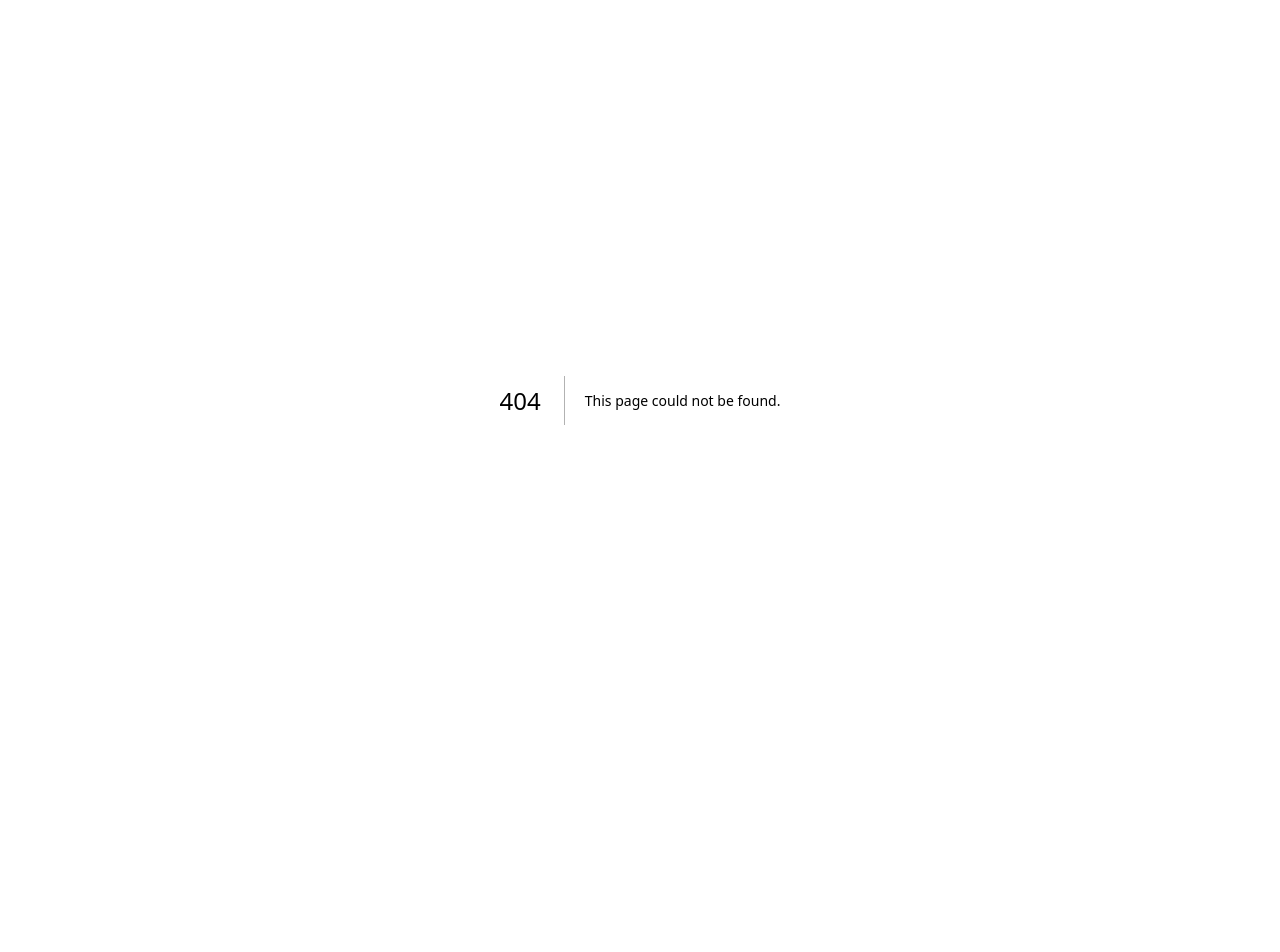
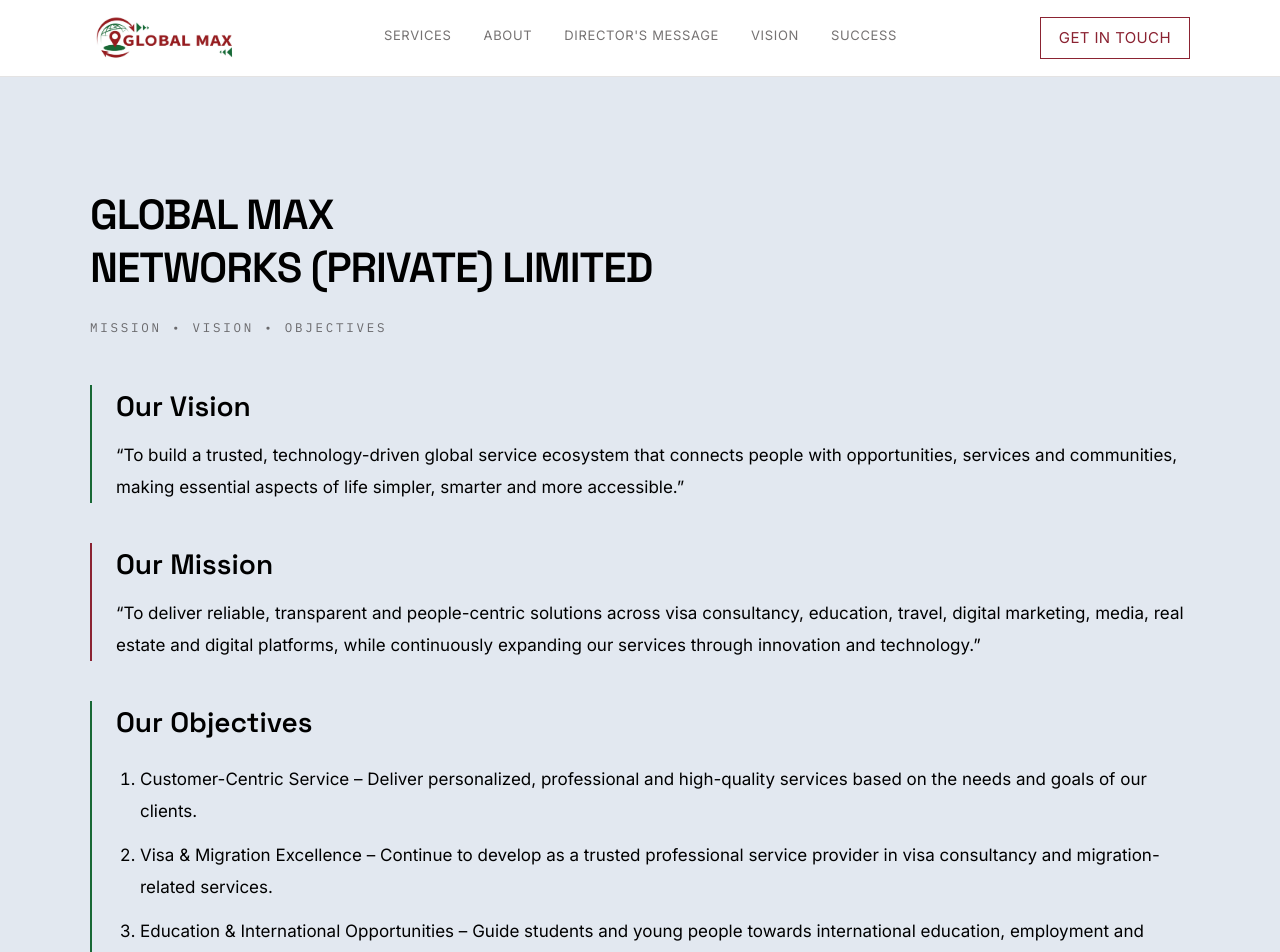
Before and after one commit to globalmax-net/globalmax, a Next.js app: page /vision in a window 1280 px wide. Before the commit this address had no page. Shown: the top 952 px of the page. Before the commit the page ends 800 px from the top, so only its background shows below. Built offline with nearby package versions, Linux system fonts and the light colour scheme.

Commit message:
fix: resolve director message page layout and profile styling

```diff
--- /dev/null
+++ b/app/about/page.tsx
@@ -0,0 +1,13 @@
+import Header from "@/components/Header";
+import About from "@/components/About";
+import Footer from "@/components/Footer";
+
+export default function Home() {
+  return (
+    <main>
+        <Header />
+        <About />
+        <Footer />
+    </main>
+  );
+}
--- /dev/null
+++ b/app/director-message/page.tsx
@@ -0,0 +1,14 @@
+import Header from "@/components/Header";
+import DirectorMessage from "@/components/DirectorMessage";
+import Footer from "@/components/Footer";
+
+
+export default function DirectorMessagePage() {
+    return (
+        <main>
+            <Header />
+            <DirectorMessage />
+            <Footer />
+        </main>
+    );
+}
--- a/app/page.tsx
+++ b/app/page.tsx
@@ -1,9 +1,8 @@
 import Header from "@/components/Header";
 import Hero from "@/components/Hero";
-import ServicesGrid from "@/components/ServicesGrid";
-import About from "@/components/About";
+
 import Stats from "@/components/Stats";
-import DirectorMessage from "@/components/DirectorMessage";
+
 import WhyChooseUs from "@/components/WhyChooseUs";
 import ContactCTA from "@/components/ContactCTA";
 import Footer from "@/components/Footer";
@@ -47,10 +46,7 @@
         ]}
         intervalMs={5000}
       />      <Brand />
-          <DirectorMessage />
 
-      <ServicesGrid />
-      <About />
       <Stats />
       <WhyChooseUs />
       <ContactCTA />
--- /dev/null
+++ b/app/services/page.tsx
@@ -0,0 +1,13 @@
+import Header from "@/components/Header";
+import ServicesGrid from "@/components/ServicesGrid";
+import Footer from "@/components/Footer";
+
+export default function Services() {
+  return (
+    <>
+      <Header />
+      <ServicesGrid />
+      <Footer />
+    </>
+  );
+}
--- /dev/null
+++ b/app/vision/page.tsx
@@ -0,0 +1,13 @@
+import Header from "@/components/Header";
+import VisionMission from "@/components/VisionMission";
+import Footer from "@/components/Footer";
+
+export default function Vision() {
+  return (
+    <main>
+      <Header />
+      <VisionMission />
+      <Footer />
+    </main>
+  )
+}
--- a/components/About.tsx
+++ b/components/About.tsx
@@ -37,16 +37,7 @@
             solutions.
           </p>
 
-          <div className="mt-8 border-l-2 border-gm-green pl-5">
-            <p className="font-display text-lg italic leading-snug">
-              &ldquo;To digitize every essential aspect of human life — connecting services,
-              opportunities, and communities through integrated digital platforms that make living
-              simpler, smarter, and more accessible.&rdquo;
-            </p>
-            <span className="font-mono text-[12px] uppercase tracking-wide text-[--gm-text-soft-inv] mt-3 block">
-              Our vision
-            </span>
-          </div>
+
 
           <ul className="mt-9 flex flex-col">
             {FACTS.map((fact, i) => (
--- a/components/DirectorMessage.tsx
+++ b/components/DirectorMessage.tsx
@@ -2,22 +2,22 @@
 
 export default function DirectorMessage() {
   return (
-    <section id="director" className="bg-gm-paper-2 py-28">
+    <section id="director" className="bg-gm-paper-2 py-28 md:py-32">
       <div className="max-w-[1180px] mx-auto px-6 md:px-10">
-        <div className="font-mono text-[12.5px] uppercase tracking-widest mb-4 text-[--gm-text-soft]">
+        <div className="font-mono text-[12.5px] uppercase tracking-widest mb-6 text-[--gm-text-soft]">
           Director&apos;s message
         </div>
 
-        <div className="grid grid-cols-1 md:grid-cols-[220px_1fr] gap-12">
+        <div className="grid grid-cols-1 md:grid-cols-[220px_1fr] gap-10 md:gap-12 items-start">
           <div className="flex flex-row md:flex-col items-center md:items-start gap-4 md:gap-0">
-            <div className="w-25 h-25 md:w-25 md:h-25 rounded-full overflow-hidden shrink-0">
+            <div className="w-[110px] h-[110px] md:w-[150px] md:h-[150px] rounded-full overflow-hidden border-2 border-white/60 shadow-md shrink-0 bg-white">
               <img
                 src="/profile.jpg"
                 alt="Profile"
                 className="w-full h-full object-cover"
               />
             </div>
-            <div className="md:mt-5">
+            <div className="md:mt-5 text-center md:text-left">
               <div className="font-display text-2xl font-semibold">S. Surenthiran</div>
               <div className="font-mono text-[12px] uppercase tracking-wide text-[--gm-text-soft] mt-1">
                 Founder, Owner &amp; Director
@@ -26,7 +26,7 @@
           </div>
 
           <div>
-            <p className="font-display text-2xl md:text-[28px] leading-snug font-semibold tracking-tight mb-8">
+            <p className="font-display text-2xl md:text-[28px] leading-snug font-semibold tracking-tight mb-8 text-[--gm-ink]">
               &ldquo;Business is not merely about providing a service — it is about creating
               opportunities, building trust, and becoming a reliable partner in people&apos;s
               journeys.&rdquo;
@@ -52,7 +52,6 @@
                 corporate organisations, media partners, investors, and other strategic partners.
               </p>
             </div>
-
           </div>
         </div>
       </div>
--- a/components/Header.tsx
+++ b/components/Header.tsx
@@ -3,10 +3,11 @@
 import React from "react";
 
 const NAV_LINKS = [
-  { label: "Services", href: "#services" },
-  { label: "About", href: "#about" },
-  { label: "Director's Message", href: "#director" },
-  { label: "Why Us", href: "#why-us" },
+  { label: "Services", href: "services" },
+  { label: "About", href: "about" },
+  { label: "Director's Message", href: "director-message" },
+  { label: "Vision", href: "vision" },
+  { label: "Success", href: "success" },
 
 ];
 
--- a/components/ServicesGrid.tsx
+++ b/components/ServicesGrid.tsx
@@ -71,10 +71,7 @@
                   </span>
                 </div>
 
-                {/* Arrow */}
-                <span className="h-9 w-9 rounded-full border border-[--gm-line] flex items-center justify-center text-sm transition-all duration-300 group-hover:bg-gm-ink group-hover:text-white group-hover:border-gm-ink">
-                  →
-                </span>
+
               </div>
             </div>
           ))}
--- /dev/null
+++ b/components/VisionMission.tsx
@@ -0,0 +1,69 @@
+import React from "react";
+
+const OBJECTIVES = [
+  "Customer-Centric Service – Deliver personalized, professional and high-quality services based on the needs and goals of our clients.",
+  "Visa & Migration Excellence – Continue to develop as a trusted professional service provider in visa consultancy and migration-related services.",
+  "Education & International Opportunities – Guide students and young people towards international education, employment and career opportunities.",
+  "Travel & Airline Services – Provide integrated Visa, Ticketing and Travel Support from the application stage through to international travel.",
+  "Digital Transformation – Simplify essential services through technology and develop innovative digital platforms that improve accessibility and convenience.",
+  "Employment & Career Ecosystem – Connect employers and job seekers through digital employment platforms such as Job Martz.",
+  "Media & Digital Communication – Strengthen news, advertising and promotional services through Vettri TV and digital media channels.",
+  "Business Diversification – Expand into Travel, Technology, Media, Real Estate, Digital Services and other related business sectors.",
+  "Regional & Global Expansion – Strengthen our presence in Northern and Eastern Sri Lanka while expanding our services across Sri Lanka and international markets.",
+  "Long-Term Partnerships – Build trusted, sustainable relationships with clients, educational institutions, recruitment agencies, corporate organizations, investors and strategic partners.",
+];
+
+export default function VisionMission() {
+  return (
+      <section id="vision-mission" className=" bg-slate-200 text-black py-28">
+      <div className="max-w-[1180px] mx-auto px-6 md:px-10">
+        <div className="mb-12 text-center md:text-left">
+          <h2 className="font-display text-[30px] md:text-[42px] font-semibold tracking-tight leading-tight text-[--gm-ink]">
+            GLOBAL MAX
+            <span className="block">NETWORKS (PRIVATE) LIMITED</span>
+          </h2>
+
+          <div className="mt-6 font-mono text-[12.5px] uppercase tracking-[0.22em] text-[--gm-text-soft]">
+            MISSION • VISION • OBJECTIVES
+          </div>
+        </div>
+
+        <div className="space-y-10">
+          <div className="border-l-2 border-gm-green pl-5 md:pl-6">
+            <h3 className="font-display text-[22px] md:text-[28px] font-semibold text-[--gm-ink]">
+              Our Vision
+            </h3>
+            <p className="mt-3 text-[15px] md:text-[17px] leading-8 text-[--gm-text-soft]  text-black">
+              “To build a trusted, technology-driven global service ecosystem that connects people with
+              opportunities, services and communities, making essential aspects of life simpler, smarter and
+              more accessible.”
+            </p>
+          </div>
+
+          <div className="border-l-2 border-gm-maroon pl-5 md:pl-6">
+            <h3 className="font-display text-[22px] md:text-[28px] font-semibold text-[--gm-ink]">
+              Our Mission
+            </h3>
+            <p className="mt-3 text-[15px] md:text-[17px] leading-8 text-[--gm-text-soft]  text-black">
+              “To deliver reliable, transparent and people-centric solutions across visa consultancy, education,
+              travel, digital marketing, media, real estate and digital platforms, while continuously expanding our
+              services through innovation and technology.”
+            </p>
+          </div>
+
+          <div className="border-l-2 border-gm-green pl-5 md:pl-6">
+            <h3 className="font-display text-[22px] md:text-[28px] font-semibold text-[--gm-ink]">
+              Our Objectives
+            </h3>
+
+            <ol className="mt-5 list-decimal pl-6 space-y-3 text-[15px] md:text-[17px] leading-8 text-[--gm-text-soft]  text-black">
+              {OBJECTIVES.map((objective) => (
+                <li key={objective}>{objective}</li>
+              ))}
+            </ol>
+          </div>
+        </div>
+      </div>
+    </section>
+  );
+}
```
Lines whose indentation alone changed are shown as unchanged.
